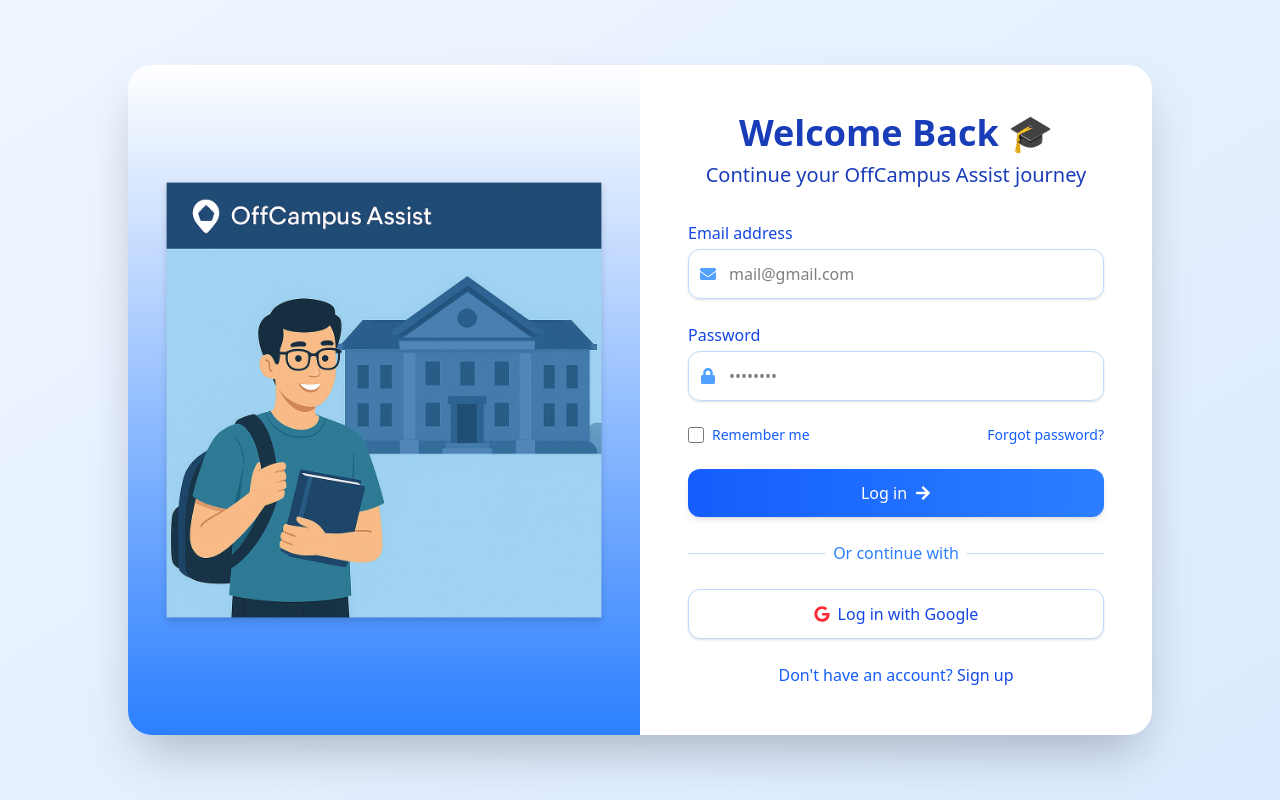
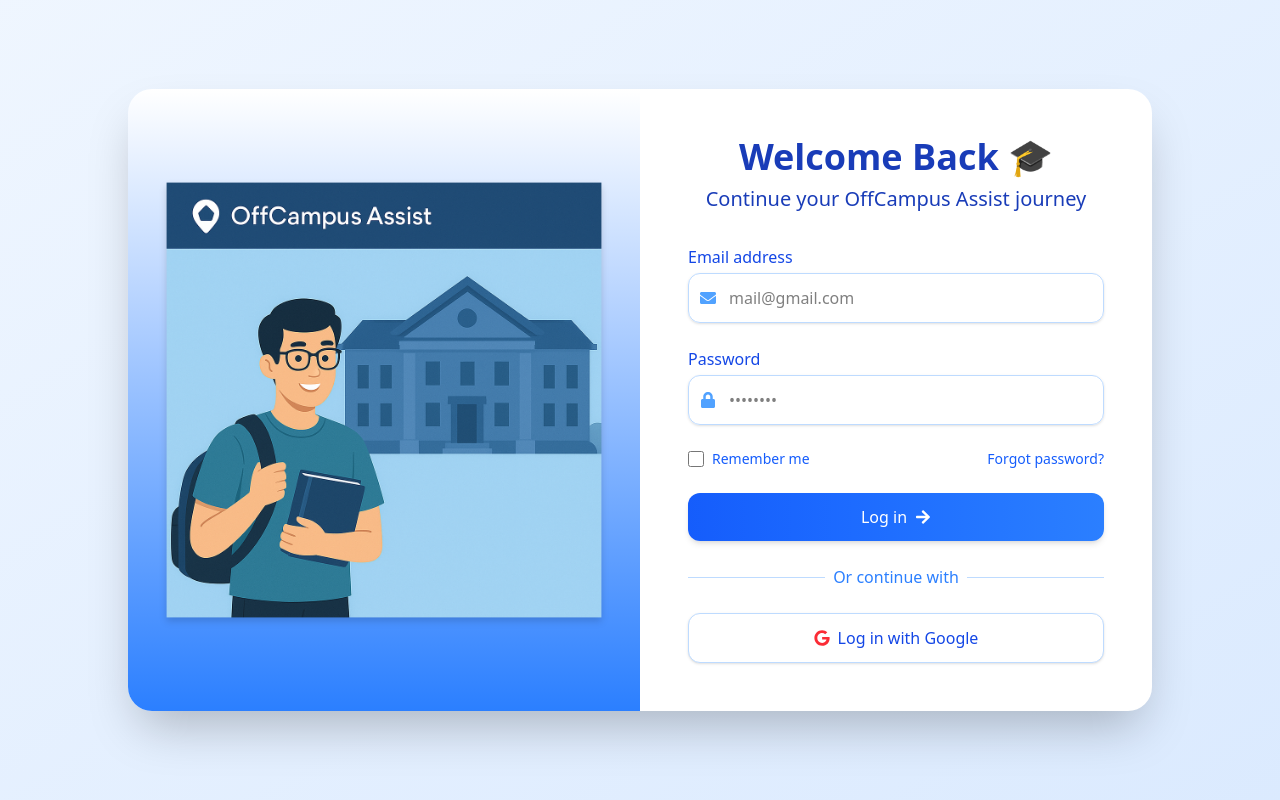
Before and after one commit to Hari-Kec/AI-Career-Accelerator, a React (Vite) app in the folder Client/: page / in a window 1280 px wide. Built offline with nearby package versions, Linux system fonts and the light colour scheme; no server answers.

Commit message:
login checks passed

```diff
--- a/Client/src/components/Authentication/Login.jsx
+++ b/Client/src/components/Authentication/Login.jsx
@@ -262,12 +262,12 @@
               </motion.div>
             </motion.div>
 
-            <motion.p variants={itemVariants} className="text-center text-md text-blue-600 mt-6">
+            {/* <motion.p variants={itemVariants} className="text-center text-md text-blue-600 mt-6">
               Don't have an account?{" "}
               <a href="/register" className="text-blue-700 font-medium hover:underline">
                 Sign up
               </a>
-            </motion.p>
+            </motion.p> */}
           </motion.div>
         </div>
       </motion.div>
```
